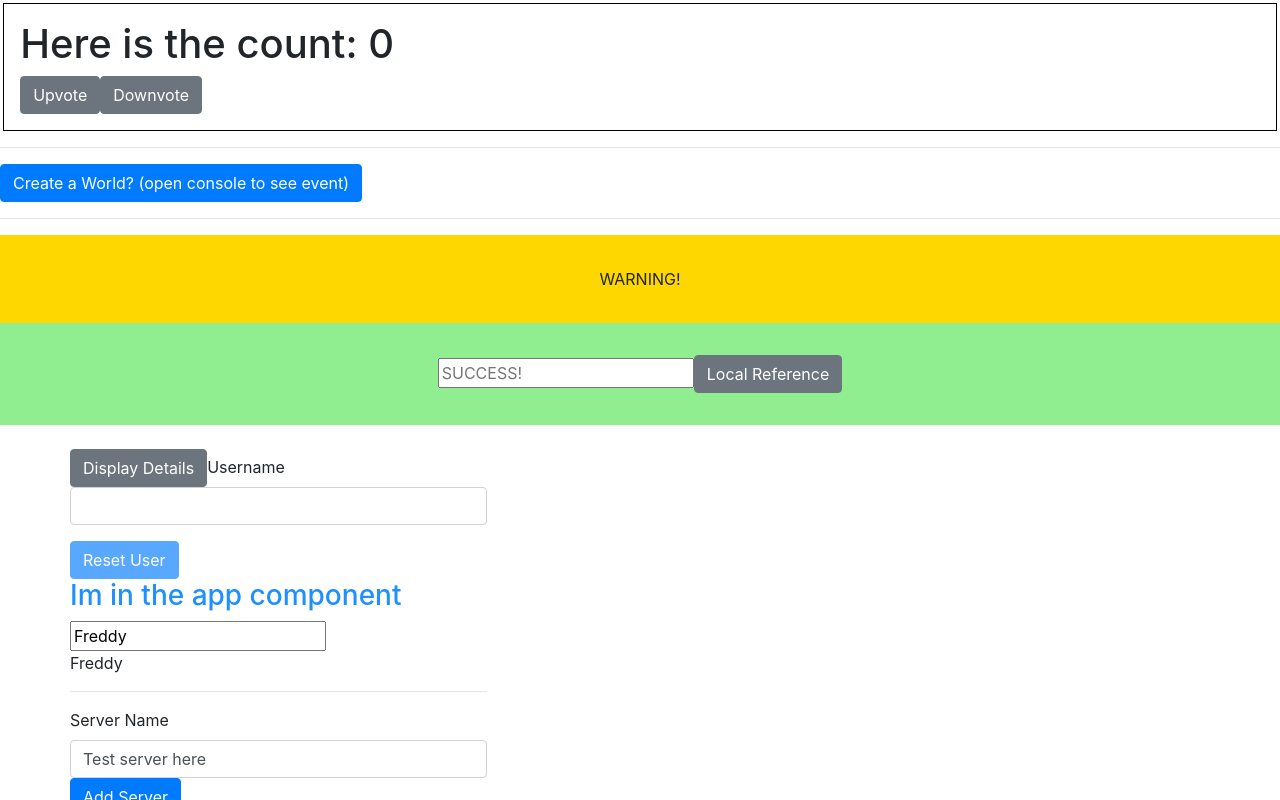
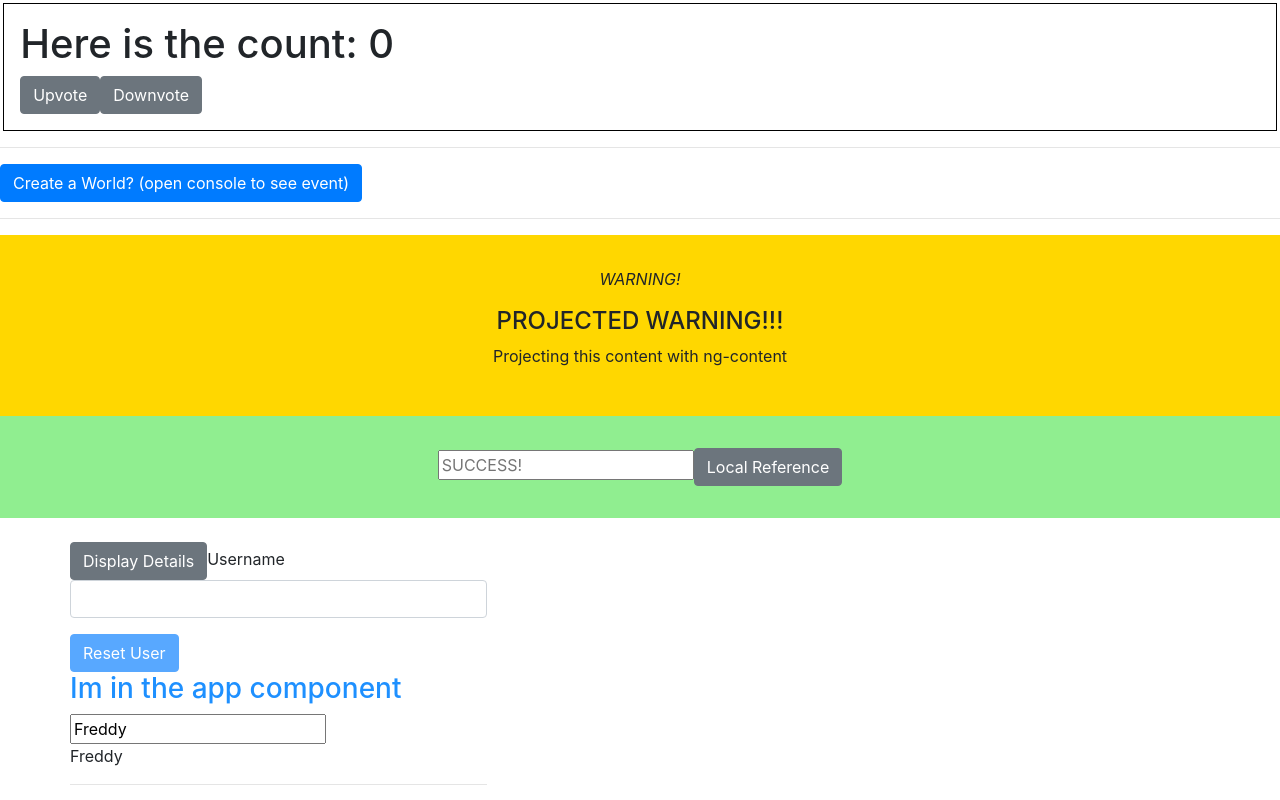
Before and after one commit to freddysilber/angular-sandbox, an Angular app: page / in a window 1280 px wide. Shown: the top 800 px of the page. Built offline with nearby package versions, Linux system fonts and the light colour scheme.

Commit message:
projecting content

```diff
--- a/src/app/app.component.html
+++ b/src/app/app.component.html
@@ -2,7 +2,10 @@
 <hr>
 <app-cockpit (worldCreated)="onWorldCreated($event)"></app-cockpit>
 <hr>
-<app-warning-alert></app-warning-alert>
+<app-warning-alert>
+	<h4>PROJECTED WARNING!!!</h4>
+	<p>Projecting this content with ng-content</p>
+</app-warning-alert>
 <app-success-alert></app-success-alert>
 <br>
 <div class="container">
--- a/src/app/warning-alert/warning-alert.component.html
+++ b/src/app/warning-alert/warning-alert.component.html
@@ -1 +1,4 @@
-<div class="warning">WARNING!</div>
+<div class="warning">
+	<p><em>WARNING!</em></p>
+	<ng-content></ng-content>
+</div>
```
